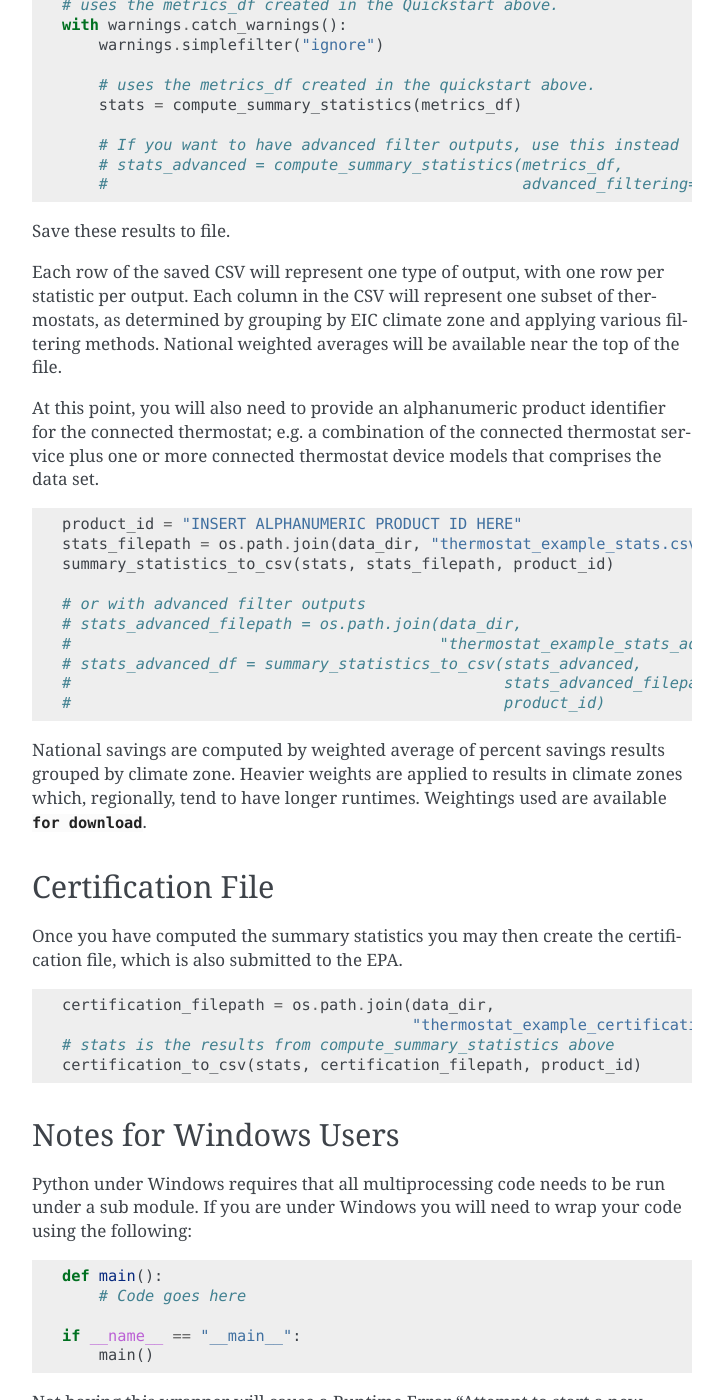
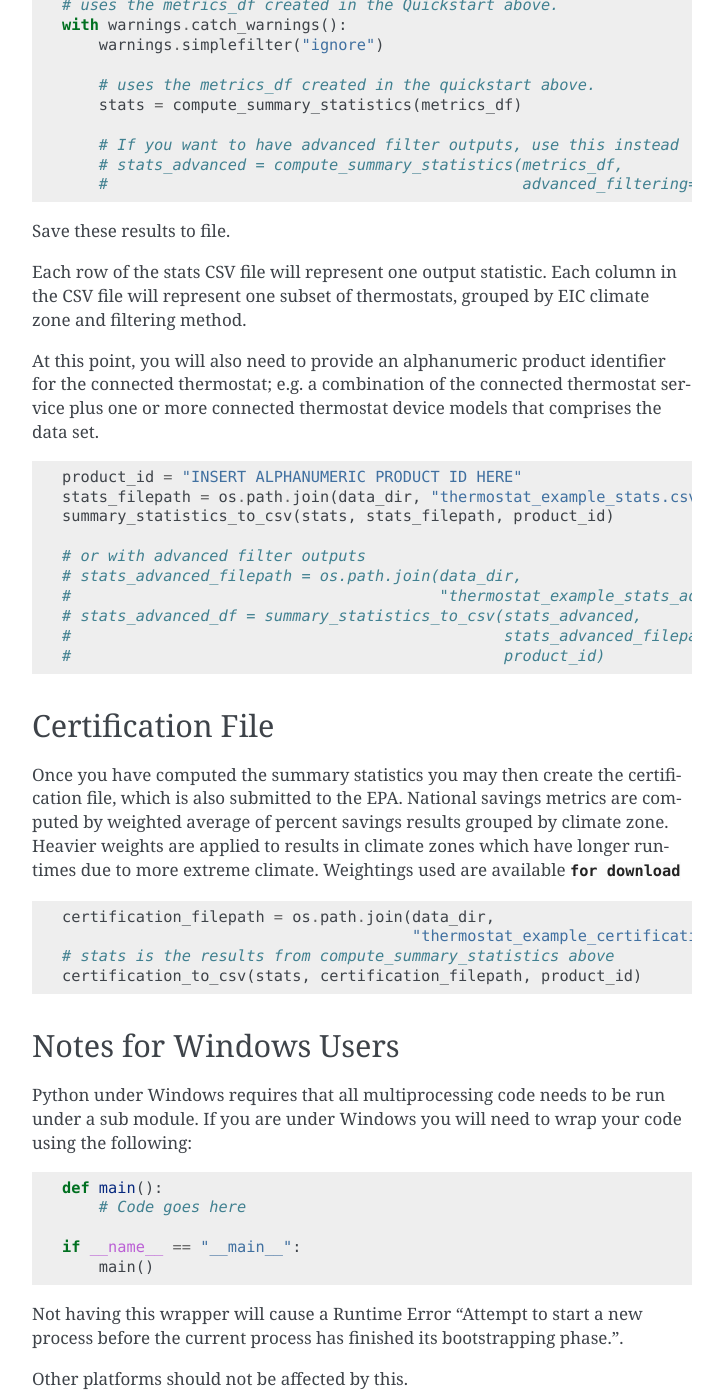
Before and after one commit to EPAENERGYSTAR/epathermostat, a Sphinx documentation site: the page built from docs/tutorial.rst, in a window 1280 px wide and 1400 px high, scrolled down 5931 px. Shown: the whole window, without its empty margins (388-1111 px from the left). Built offline with Sphinx 7.4.7, drawn with Linux system fonts in a browser that asks for light colours; some of the changed text lies outside the part shown.

Commit message:
Updating documentation, making advanced stats optional, and updating equipment types to add synonyms

```diff
--- a/docs/tutorial.rst
+++ b/docs/tutorial.rst
@@ -313,11 +313,9 @@ Compute statistics across all thermostats.
 
 Save these results to file.
 
-Each row of the saved CSV will represent one type of output, with one row per
-statistic per output. Each column in the CSV will represent one subset of
-thermostats, as determined by grouping by EIC climate zone and applying
-various filtering methods. National weighted averages will be available near
-the top of the file.
+Each row of the stats CSV file will represent one output statistic. Each column in the
+CSV file will represent one subset of thermostats, grouped by EIC climate zone and
+filtering method.
 
 At this point, you will also need to provide an alphanumeric product identifier
 for the connected thermostat; e.g. a combination of the connected thermostat
@@ -337,16 +335,15 @@ data set.
     #                                               stats_advanced_filepath,
     #                                               product_id)
 
-National savings are computed by weighted average of percent savings results
-grouped by climate zone. Heavier weights are applied to results in climate
-zones which, regionally, tend to have longer runtimes. Weightings used are
-available :download:`for download <../thermostat/resources/NationalAverageClimateZoneWeightings.csv>`.
 
 Certification File
 ------------------
 
-Once you have computed the summary statistics you may then create the
-certification file, which is also submitted to the EPA.
+Once you have computed the summary statistics you may then create the certification file,
+which is also submitted to the EPA. National savings metrics are computed by weighted average of
+percent savings results grouped by climate zone. Heavier weights are applied to results
+in climate zones which have longer runtimes due to more extreme climate. Weightings used
+are available :download:`for download <../thermostat/resources/NationalAverageClimateZoneWeightings.csv>`
 
 .. code-block:: python
 
```
Also changed, not shown: other parts of docs/tutorial.rst (+1 -1 lines), docs/data_files.rst (+10 -5 lines), 3 other files.
